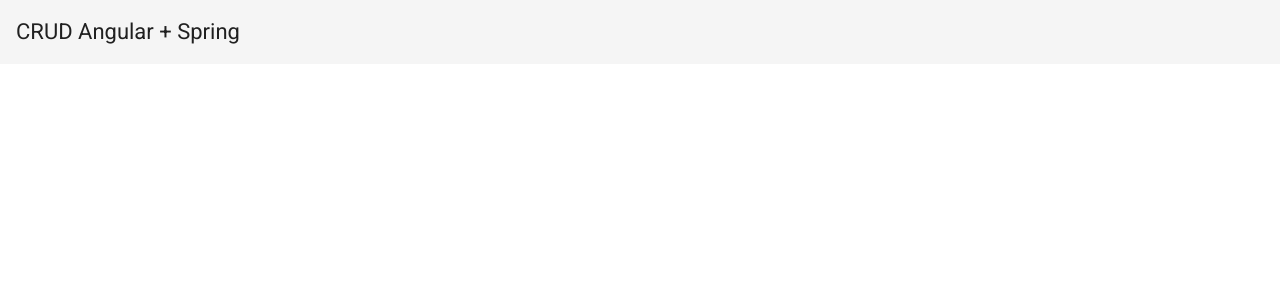
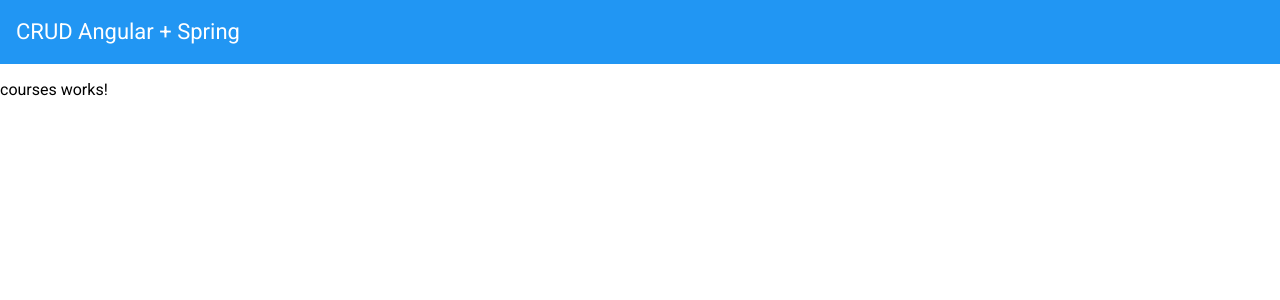
Before and after one commit to lucxavier/crud-angular-spring, an Angular app: page /courses in a window 1280 px wide. Before the commit this address led to /. Shown: the top 300 px of the page. Built offline with nearby package versions, Linux system fonts and the light colour scheme.

Commit message:
criando rotas para courses

```diff
--- a/src/app/app.component.html
+++ b/src/app/app.component.html
@@ -1,4 +1,4 @@
-<mat-toolbar>
+<mat-toolbar color="primary">
   <span>CRUD Angular + Spring</span>
 </mat-toolbar>
 <router-outlet></router-outlet>
--- a/src/app/app.routes.ts
+++ b/src/app/app.routes.ts
@@ -1,3 +1,10 @@
 import { Routes } from '@angular/router';
 
-export const routes: Routes = [];
+export const routes: Routes = [
+  { path: '', pathMatch: 'full', redirectTo: 'courses' },
+  {
+    path: 'courses',
+    loadChildren: () =>
+      import('./courses/courses.routes').then((m) => m.COURSES_ROUTES),
+  },
+];
--- /dev/null
+++ b/src/app/courses/courses.routes.ts
@@ -0,0 +1,9 @@
+import { Routes } from '@angular/router';
+import { CoursesComponent } from './courses/courses.component';
+
+export const COURSES_ROUTES: Routes = [
+  {
+    path: '',
+    component: CoursesComponent,
+  },
+];
--- /dev/null
+++ b/src/app/courses/courses/courses.component.html
@@ -0,0 +1 @@
+<p>courses works!</p>
```
Also changed, not shown: src/app/courses/courses/courses.component.ts (added, +11 -0 lines), src/app/courses/courses/courses.component.scss (added), 1 other file (tests, documents, lock files or other folders).
